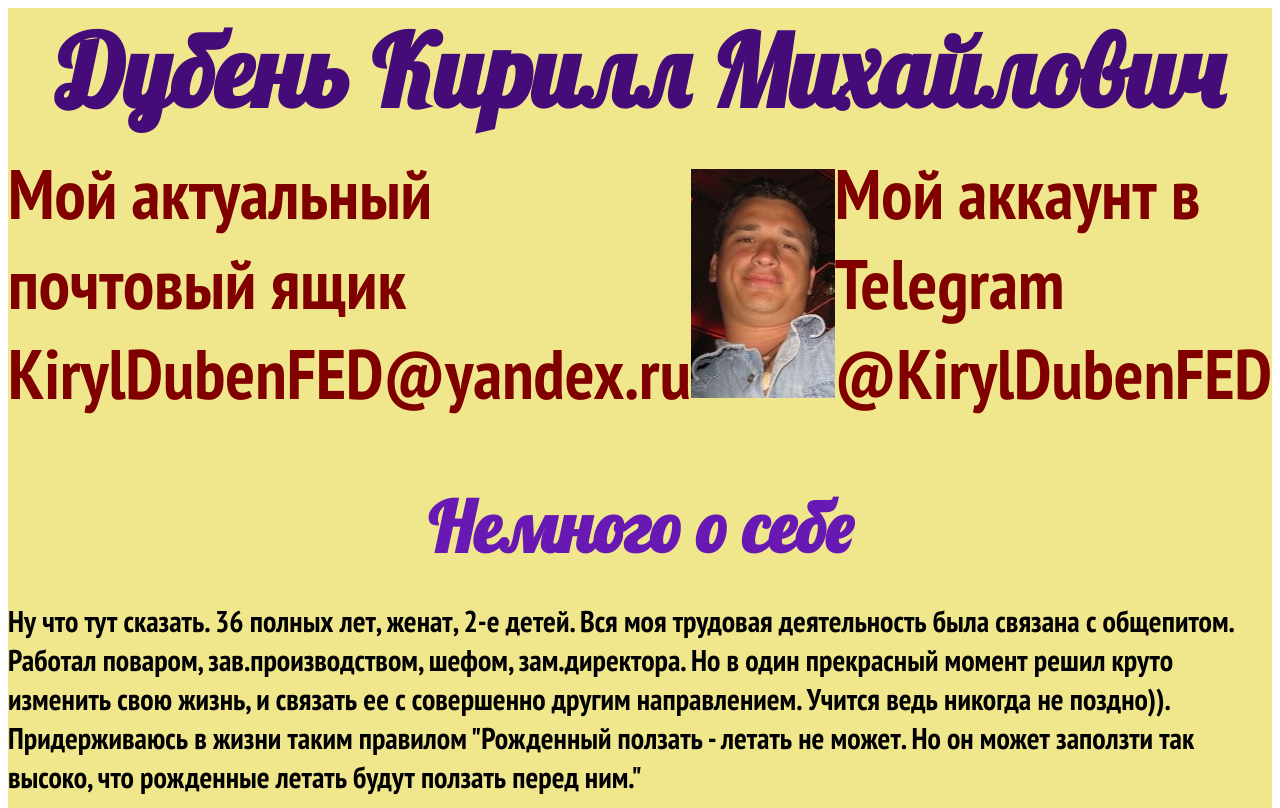
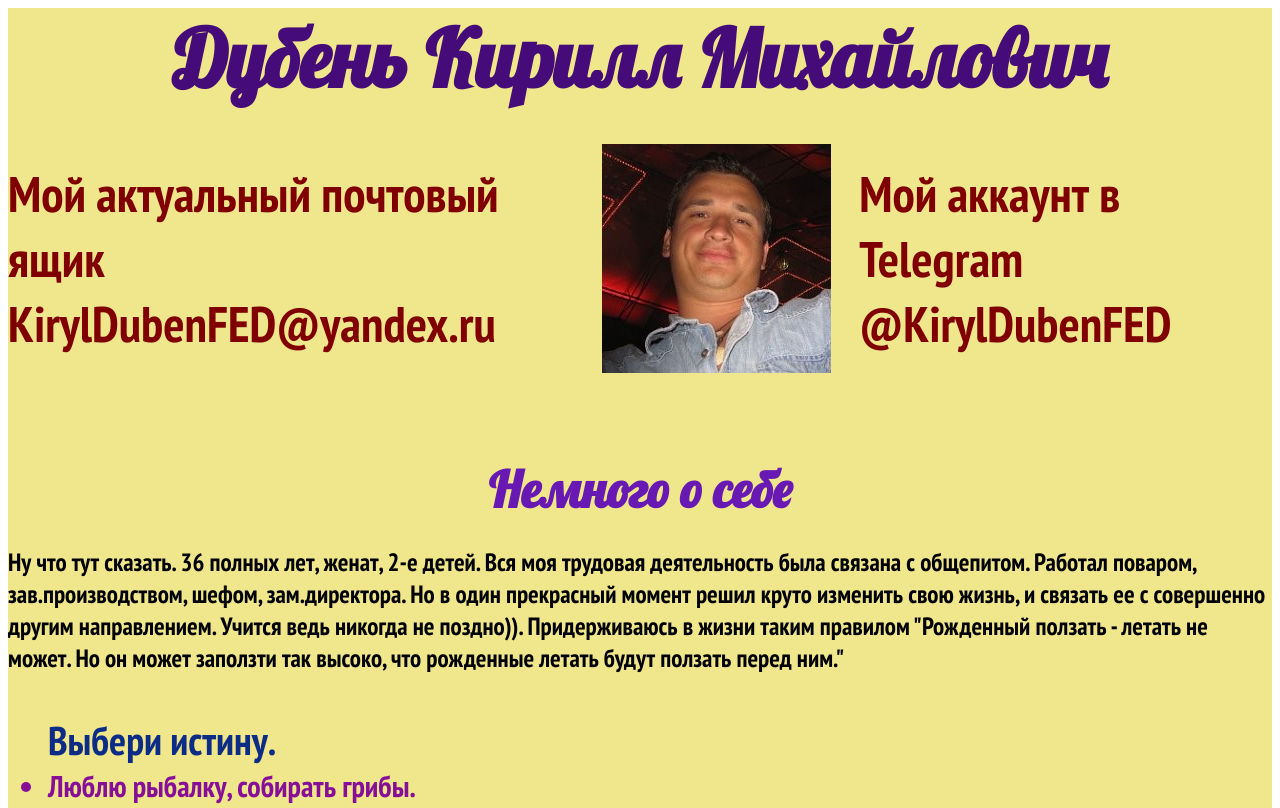
Before and after one commit to KirylDubenFED/Acquaintance, a plain HTML site: page index.html in a window 1280 px wide. Shown: the top 808 px of the page. Drawn offline with Linux system fonts and the light colour scheme.

Commit message:
Update style.css

```diff
--- a/style.css
+++ b/style.css
@@ -1,3 +1,4 @@
+
 
 /* font-family: 'Lobster', cursive;
 font-family: 'PT Sans Narrow', sans-serif; */
@@ -13,7 +14,7 @@ font-family: 'PT Sans Narrow', sans-serif; */
 
 h1 {
     font-family: 'Lobster', cursive;
-    font-size: 100px;
+    font-size: 80px;
     color: #440b79;
     background-color: khaki;
     text-align: center;
@@ -31,7 +32,7 @@ header {
 
 .mail__account{
     font-family: 'PT Sans Narrow', sans-serif;
-    font-size: 70px;
+    font-size: 50px;
     color: maroon;
 }
 
@@ -43,7 +44,7 @@ height: 300px;
 
 .telegram__account {
     font-family: 'PT Sans Narrow', sans-serif;
-    font-size: 70px;
+    font-size: 50px;
     color: maroon;
 }
 
@@ -53,7 +54,7 @@ main {
 
 H2 {
     font-family: 'Lobster', cursive;
-    font-size: 70px;
+    font-size: 50px;
     color: #6818b3;
     margin: 0;
     padding-top: 50px;
@@ -62,17 +63,17 @@ H2 {
 
 p {
     font-family: 'PT Sans Narrow', sans-serif;
-    font-size: 30px;
+    font-size: 25px;
 }
 
 ul {
     font-family: 'PT Sans Narrow', sans-serif;
-    font-size: 50px;
+    font-size: 40px;
     color: rgb(12, 44, 134);
 }
 
 ul li {
     font-family: 'PT Sans Narrow', sans-serif;
-    font-size: 40px;
+    font-size: 30px;
     color: rgb(135, 14, 151);
 }
```
